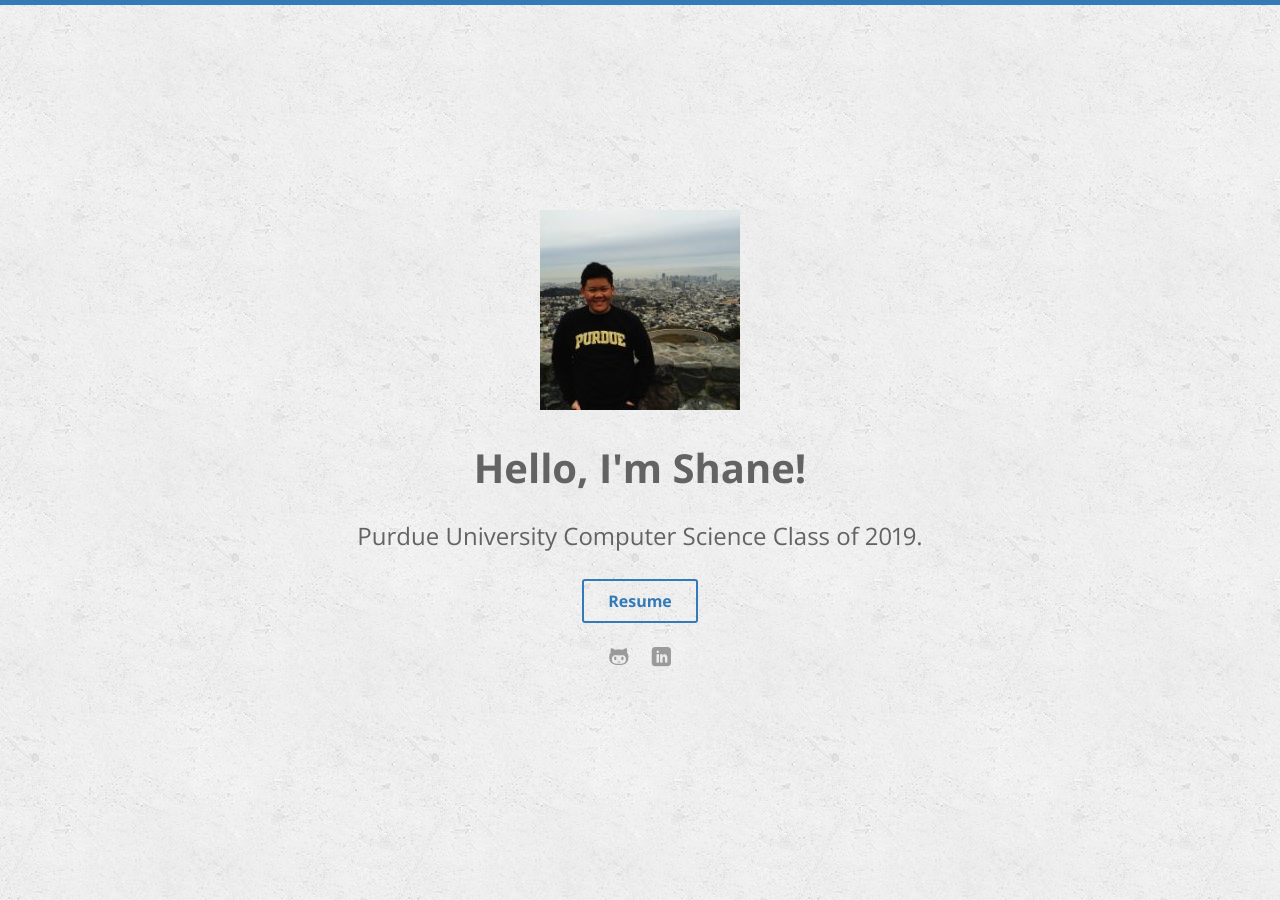
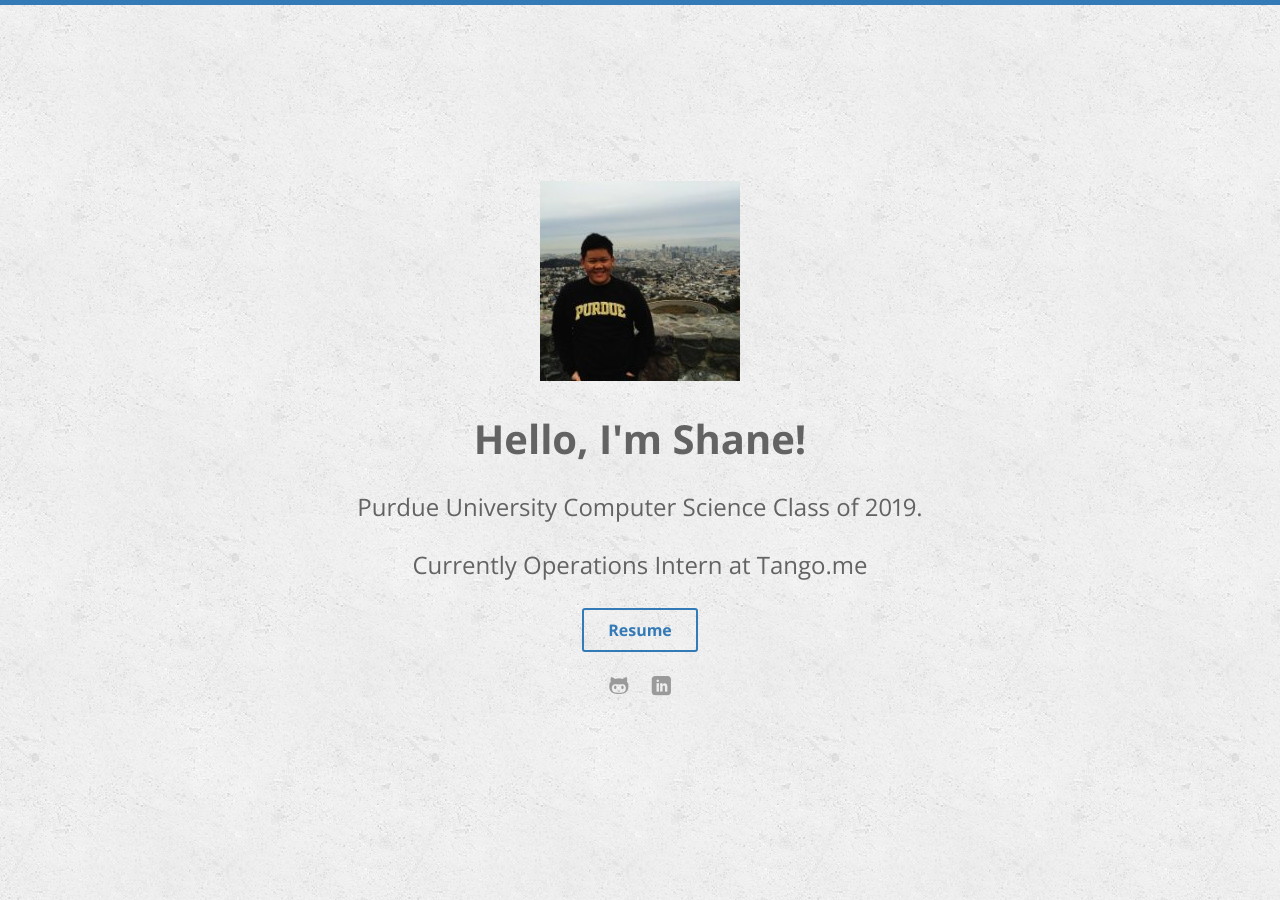
Before and after one commit to potatoshane/potatoshane.github.io, a Jekyll site: the page built from index.html, in a window 1280 px wide. Built offline with Jekyll 4.4.1, drawn with Linux system fonts in a browser that asks for light colours; some web fonts are replaced; Markdown is read by kramdown in place of the engine named in the settings.

Commit message:
Updated Resume and Bio

```diff
--- a/index.html
+++ b/index.html
@@ -9,6 +9,7 @@ layout: home
         <img src="{{ site.author.thumb | prepend: site.baseurl }}" alt="author thumb" class="square">
         <h1>Hello, I'm Shane!</h1>
         <h3>{{ site.author.bio }}</h3>
+        <h3>Currently Operations Intern at Tango.me</h3>
 
         <a href="files/Resume.pdf" class="btn btn-ghost">Resume</a>
 
```
Also changed, not shown: 1 other file.
